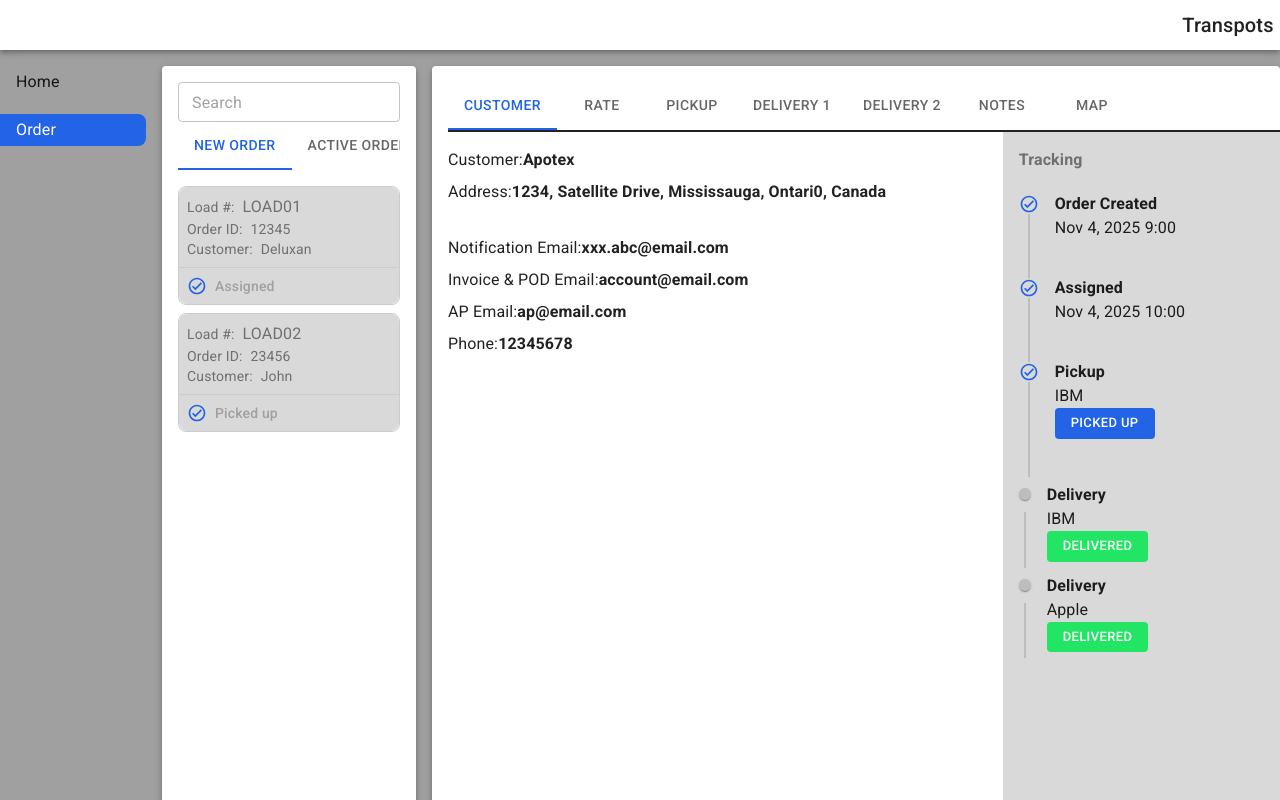
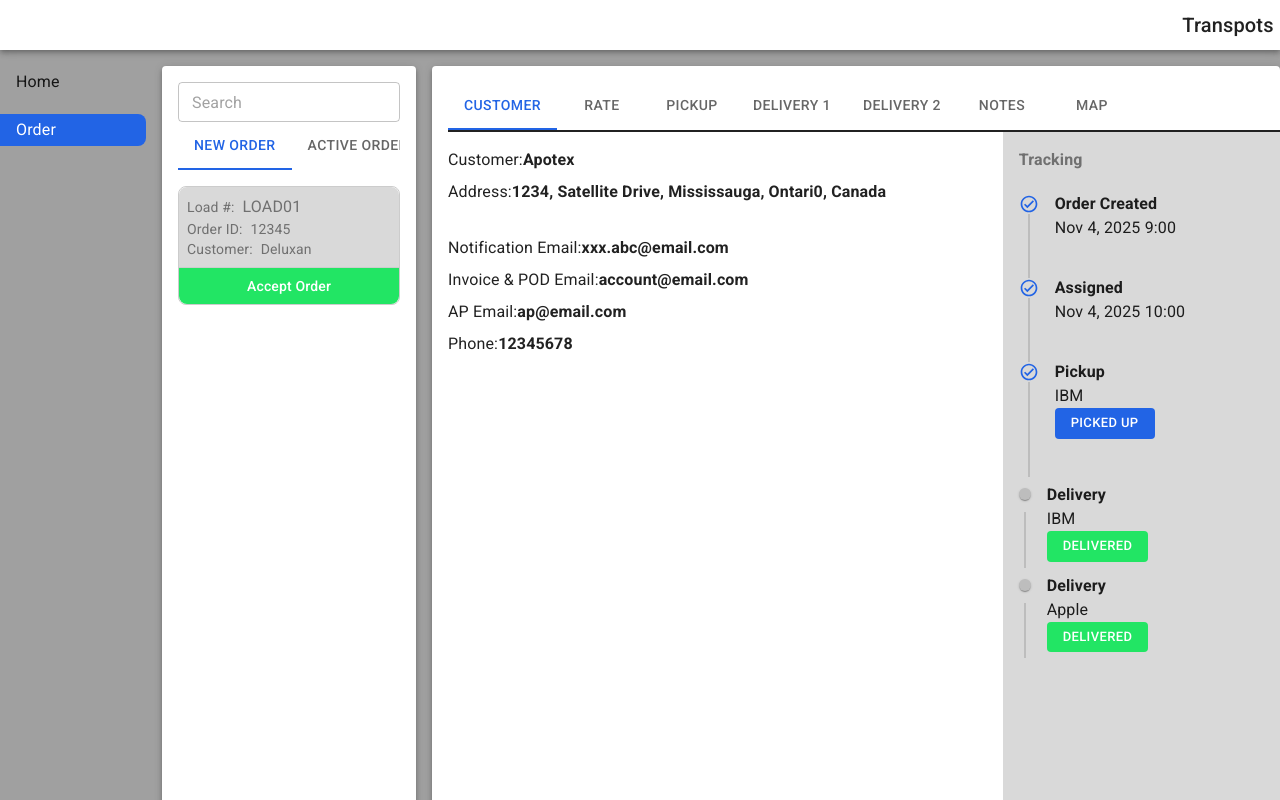
Before and after one commit to deluxanMD/transpots, a React (Create React App) app: page /order in a window 1280 px wide. Shown: the top 800 px of the page. Built offline with nearby package versions, Linux system fonts and the light colour scheme.

Commit message:
Add alert dialog for new order

```diff
--- a/src/components/order-card-list/order-card/order-card.component.tsx
+++ b/src/components/order-card-list/order-card/order-card.component.tsx
@@ -6,20 +6,34 @@ import {
   OrderCardStatus,
 } from './order-card.styles'
 import { CheckCircleOutlineOutlined } from '@mui/icons-material'
-import { useContext, useMemo } from 'react'
+import { useContext, useMemo, useState } from 'react'
 import { OrderPageContext } from '../../../pages/order/order-page.provider'
+import TranspotsAlert from '../../transpots-alert/transpots-alert.component'
 
 const OrderCard = (order: Order) => {
   const theme = useTheme()
   const value = useContext(OrderPageContext)
+  const [alertVisible, setAlertVisible] = useState(false)
 
   const isSelectedOrder = useMemo(
     () => value?.order?.orderId === order?.orderId,
     [order?.orderId, value?.order.orderId]
   )
 
+  const handleAlertOpen = () => {
+    setAlertVisible(true)
+  }
+
+  const handleAlertClose = () => {
+    setAlertVisible(false)
+  }
+
   return (
-    <OrderCardContainer onClick={() => value?.handleSelectOrder(order)}>
+    <OrderCardContainer
+      onClick={() => {
+        value?.handleSelectOrder(order)
+      }}
+    >
       <OrderCardContent
         style={{
           backgroundColor: isSelectedOrder
@@ -44,9 +58,21 @@ const OrderCard = (order: Order) => {
       <OrderCardStatus
         direction="row"
         alignItems="center"
+        justifyContent={order?.status === 'New' ? 'center' : 'flex-start'}
         spacing={1}
-        sx={{ bgcolor: 'secondary.light' }}
+        onClick={handleAlertOpen}
+        sx={{
+          bgcolor: order?.status === 'New' ? 'success.main' : 'secondary.light',
+        }}
       >
+        {order?.status === 'New' ? (
+          <>
+            <Typography variant="body2" fontWeight={500} color="#fff">
+              Accept Order
+            </Typography>
+          </>
+        ) : (
+          <>
             <CheckCircleOutlineOutlined
               fontSize="small"
               sx={{ color: 'primary.main' }}
@@ -54,7 +80,15 @@ const OrderCard = (order: Order) => {
             <Typography variant="body2" fontWeight={500} color="secondary.main">
               {order?.status}
             </Typography>
+          </>
+        )}
       </OrderCardStatus>
+      <TranspotsAlert
+        open={alertVisible}
+        handleClose={handleAlertClose}
+        description="Are you sure you want to accept this order?"
+        submitBtnText="Accept"
+      />
     </OrderCardContainer>
   )
 }
--- /dev/null
+++ b/src/components/transpots-alert/transpots-alert.component.tsx
@@ -0,0 +1,50 @@
+import {
+  Button,
+  Dialog,
+  DialogActions,
+  DialogContent,
+  DialogContentText,
+  DialogProps,
+  Divider,
+} from '@mui/material'
+
+type TranspotsAlertProps = {
+  description: string
+  cancelBtnText?: string
+  submitBtnText?: string
+  handleClose: () => void
+} & DialogProps
+
+const TranspotsAlert = ({
+  open,
+  description,
+  cancelBtnText = 'Cancel',
+  submitBtnText = 'Submit',
+  handleClose,
+}: TranspotsAlertProps) => {
+  return (
+    <Dialog open={open} onClose={handleClose}>
+      <DialogContent>
+        <DialogContentText>{description}</DialogContentText>
+      </DialogContent>
+      <Divider sx={{ border: 0.6 }} />
+      <DialogActions sx={{ display: 'flex', justifyContent: 'center' }}>
+        <Button
+          size="small"
+          sx={{ px: 2, bgcolor: 'secondary.dark', color: '#ffffff' }}
+          onClick={handleClose}
+        >
+          {cancelBtnText}
+        </Button>
+        <Button
+          size="small"
+          sx={{ px: 2, bgcolor: 'primary.main', color: '#ffffff' }}
+        >
+          {submitBtnText}
+        </Button>
+      </DialogActions>
+    </Dialog>
+  )
+}
+
+export default TranspotsAlert
--- a/src/pages/order/mobile-order-selection/mobile-order-selection.component.tsx
+++ b/src/pages/order/mobile-order-selection/mobile-order-selection.component.tsx
@@ -10,7 +10,11 @@ const MobileOrderSelection = () => {
 
   return (
     <Box sx={{ height: '100vh', position: 'relative' }}>
-      {value?.order?.orderId === '' && <OrderSelection />}
+      {value?.order?.status === 'New' ? (
+        <OrderSelection />
+      ) : (
+        value?.order?.orderId === '' && <OrderSelection />
+      )}
       {value?.order?.orderId !== '' && (
         <Stack spacing={1}>
           <Stack
--- a/src/pages/order/order-selection/order-selection.component.tsx
+++ b/src/pages/order/order-selection/order-selection.component.tsx
@@ -1,8 +1,9 @@
 import { Paper, TextField } from '@mui/material'
 import BasicTabs from '../../../components/basic-tabs/basic-tabs.component'
-import { orders, tabs } from './order-selection.constant'
+import { activeOrders, newOrders, tabs } from './order-selection.constant'
 import OrderCardList from '../../../components/order-card-list/order-card-list.component'
 import React from 'react'
+import TabPanel from '../../../components/tab-panel/tab-panel.component'
 
 const OrderSelection = () => {
   const [tabsValue, setTabsValue] = React.useState(0)
@@ -21,7 +22,12 @@ const OrderSelection = () => {
         sx={{ width: '100%' }}
       />
       <BasicTabs tabs={tabs} value={tabsValue} handleChange={handleChange}>
-        <OrderCardList orders={orders} />
+        <TabPanel value={tabsValue} index={0}>
+          <OrderCardList orders={newOrders} />
+        </TabPanel>
+        <TabPanel value={tabsValue} index={1}>
+          <OrderCardList orders={activeOrders} />
+        </TabPanel>
       </BasicTabs>
     </Paper>
   )
--- a/src/pages/order/order-selection/order-selection.constant.ts
+++ b/src/pages/order/order-selection/order-selection.constant.ts
@@ -2,7 +2,7 @@ export type Order = {
   orderId: string
   loadId: string
   customer: string
-  status: 'Assigned' | 'Picked up' | 'Delivered'
+  status: 'New' | 'Assigned' | 'Picked up' | 'Delivered'
 }
 
 export type Tab = {
@@ -11,7 +11,16 @@ export type Tab = {
   // orders: Order[]
 }
 
-export const orders: Order[] = [
+export const newOrders: Order[] = [
+  {
+    orderId: '12345',
+    loadId: 'LOAD01',
+    customer: 'Deluxan',
+    status: 'New',
+  },
+]
+
+export const activeOrders: Order[] = [
   {
     orderId: '12345',
     loadId: 'LOAD01',
```
Lines whose indentation alone changed are shown as unchanged.
